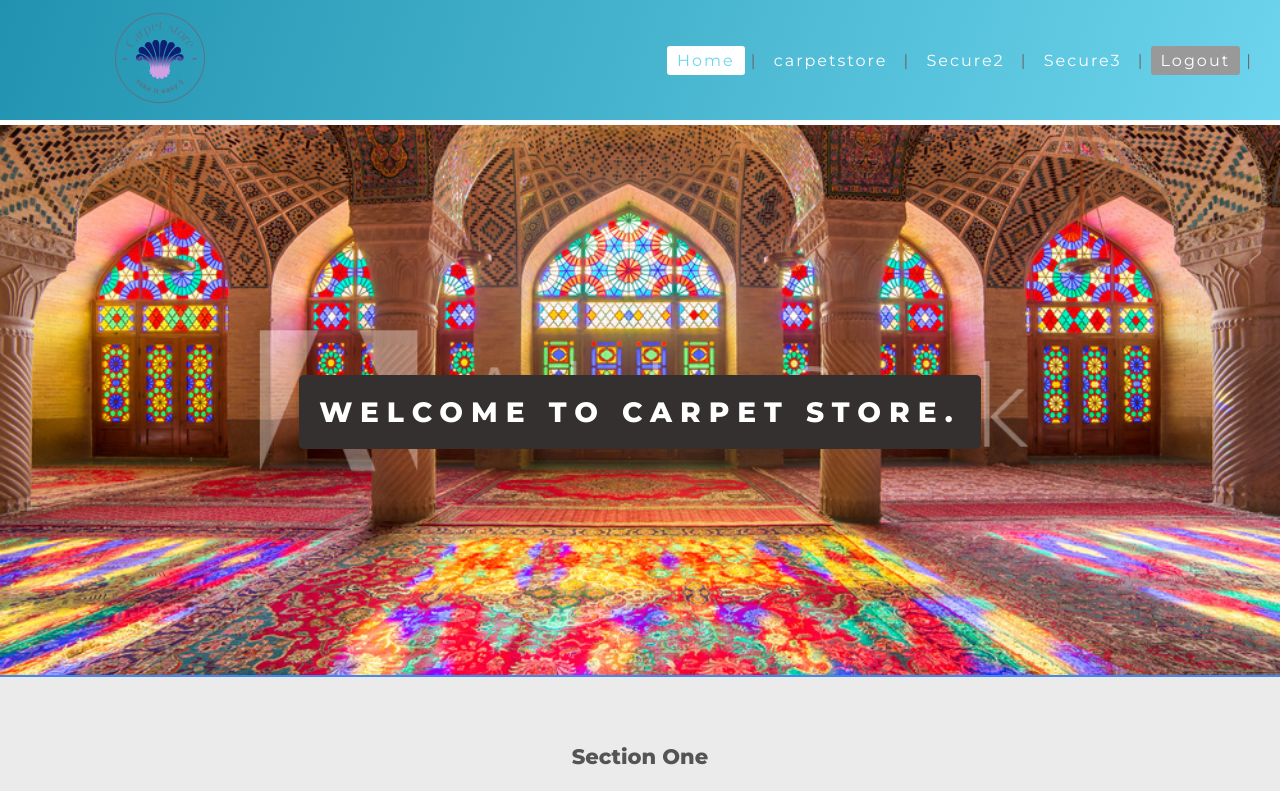
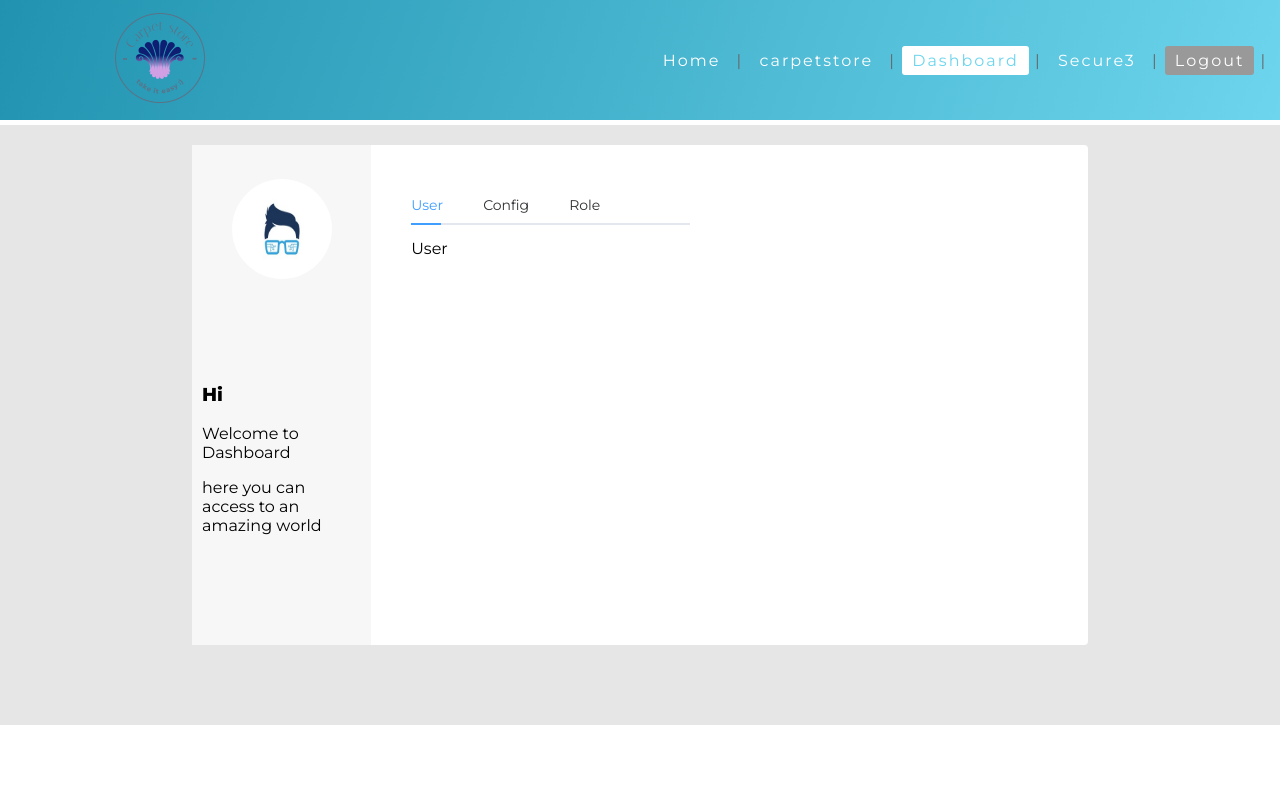
Before and after one commit to Mahdisamiee/carpet.co, a Vue app: page /dashboard in a window 1280 px wide. Before the commit this address led to /. Shown: the top 791 px of the page. Built offline with nearby package versions, Linux system fonts and the light colour scheme.

Commit message:
making Dashboard

```diff
--- a/src/App.vue
+++ b/src/App.vue
@@ -13,7 +13,7 @@
           <span v-if="!isLoggedIn"><router-link to="/register">Register</router-link> | </span>
           <!-- here we add router that we need for our project section-->
           <span v-if="isLoggedIn"><router-link to="/carpetstore">carpetstore</router-link> | </span>
-          <span v-if="isLoggedIn"><router-link to="/secure2">Secure2</router-link> | </span>
+          <span v-if="isLoggedIn"><router-link to="/dashboard">Dashboard</router-link> | </span>
           <span v-if="isLoggedIn"><router-link to="/secure3">Secure3</router-link> | </span>
 
           <span v-if="isLoggedIn"><a id="logout" href="#" @click="logout">Logout</a> | </span>
--- /dev/null
+++ b/src/components/Dashboard.vue
@@ -0,0 +1,121 @@
+<template>
+    <main>
+        <div id="dashboard">
+            <div id="left">
+                <div id="profile">
+                    <!-- here we add an img tag with a src that get from backend -->
+                    <img  :src="personalPic" alt="img">
+                    <div id="setting">
+                    <!-- here we make some setting to chabge color of site -->
+                        <!-- <a href="#">d</a>
+                        <a href="#">d</a>
+                        <a href="#">a</a> -->
+                    </div>
+                </div>
+                <div id="user">
+                    <!-- we should add name and last nam here -->
+                    <h3>Hi {{userInfo.name}} {{userInfo.lastname}}</h3>
+                    <p>Welcome to Dashboard</p>
+                    <p>here you can access to an amazing world</p>
+                </div>
+            </div>
+            <div id="right">
+                <el-tabs :tab-position="tabPosition" style="height: 100%;width:100%;">
+                    <el-tab-pane label="User">User
+
+                    </el-tab-pane>
+                    <el-tab-pane label="Config">Config</el-tab-pane>
+                    <el-tab-pane label="Role">Role</el-tab-pane>
+                    <el-tab-pane v-if="admin" label="Task">Task</el-tab-pane>
+                </el-tabs>
+            </div>
+        </div>
+    </main>
+</template>
+
+<script>
+
+export default {
+
+    data(){
+        return{
+            personalPic:require('../assets/avatar.jpg'),
+            tabPosition:'top',
+            admin:false
+        }
+    },
+    methods:{
+
+    },
+    computed:{
+        userInfo(){
+            return this.$store.getters.personalInfo;
+        }
+    }
+}
+</script>
+
+<style scoped>
+*{
+    box-sizing: border-box;
+}
+main{
+    width: 100%;
+    min-height: 600px;
+    height: auto;
+    background-color: rgb(230, 230, 230);
+    position: relative;
+    top: 0;
+    left: 0;
+    padding: 0;
+}
+main #dashboard{
+    position: absolute;
+    top: 20%;
+    left: 50%;
+    transform: translate(-50% , -20%);
+    background-color: #fff;
+    width: 70%;
+    min-height: 500px;
+    height: auto;
+    border-radius: 4px;
+    display: grid;
+    grid-template-columns: 1fr 4fr;
+}
+main #dashboard #left{
+    background-color: rgb(247, 247, 247);
+    display: grid;
+    justify-items: center;
+}
+main #dashboard #left #profile{
+    display: grid;
+    grid-template-rows: 4fr 1fr;
+    align-items: center;
+}
+main #dashboard #left #profile img{
+    border-radius: 50%;
+    width: 100px;
+    height: 100px;
+    margin: 0;
+}
+main #dashboard #left #profile #setting>a {
+    /* here we need some css to  */
+    border-radius: 50%;
+    width: 20px;
+    height: 20px;
+    background-color: red;
+    text-decoration: none;
+    margin: auto;
+}
+main #dashboard #left  #user{
+    padding: 10px;
+}
+
+/* HERE IS SEPRATE L_ٌ_ٌ_ٌ_ٌ_ٌ_ٌ_ٌ_ٌ_ٌ_ٌ_ٌ_ٌ_ٌ_ٌ_ٌ_ٌ_ٌ_ٌ_ٌ_ٌ_ٌ_ٌ_ٌ_ٌiNE */
+main #dashboard #right{
+    width: 50%;
+    height: 500px;
+    padding: 40px;
+}
+
+</style>
--- a/src/components/Secure2.vue
+++ /dev/null
@@ -1,15 +0,0 @@
-<template>
-    <main>
-        this is Secure 2
-    </main>
-</template>
-
-<script>
-export default {
-
-}
-</script>
-
-<style>
-
-</style>
--- a/src/main.js
+++ b/src/main.js
@@ -4,12 +4,14 @@ import router from './router'
 import store from './store'
 import Axios from 'axios'
 import './plugins/element.js'
-import { Main,Carousel,CarouselItem,Rate } from 'element-ui'
+import { Main,Carousel,CarouselItem,Rate,Tabs,TabPane } from 'element-ui'
 
 Vue.use(Main)
 Vue.use(Carousel);
 Vue.use(CarouselItem);
 Vue.use(Rate);
+Vue.use(Tabs);
+Vue.use(TabPane);
 
 //for Axios and token
 Vue.prototype.$http = Axios;
--- a/src/router.js
+++ b/src/router.js
@@ -5,7 +5,7 @@ import store from './store.js'
 import Home from './components/Home.vue'
 import SignInUp from './components/SignInUp.vue'
 import CarpetStore from './components/CarpetStore.vue'
-import Secure2 from './components/Secure2.vue'
+import Dashboard from './components/Dashboard.vue'
 import Secure3 from './components/Secure3.vue'
 
 Vue.use(Router)
@@ -33,9 +33,9 @@ const router = new Router({
       }
     },
     {
-      path:'/secure2',
-      name:'secure2',
-      component: Secure2,
+      path:'/dashboard',
+      name:'dashboard',
+      component: Dashboard,
       meta:{
         requiresAuth: true
       }
--- a/src/store.js
+++ b/src/store.js
@@ -119,5 +119,6 @@ export default new Vuex.Store({
   getters: {
     isLoggedIn : state=> !!state.token,
     authStatus : state=> state.status,//we can using this for loading option
+    personalInfo : state=> state.user,
   }
 })
```
